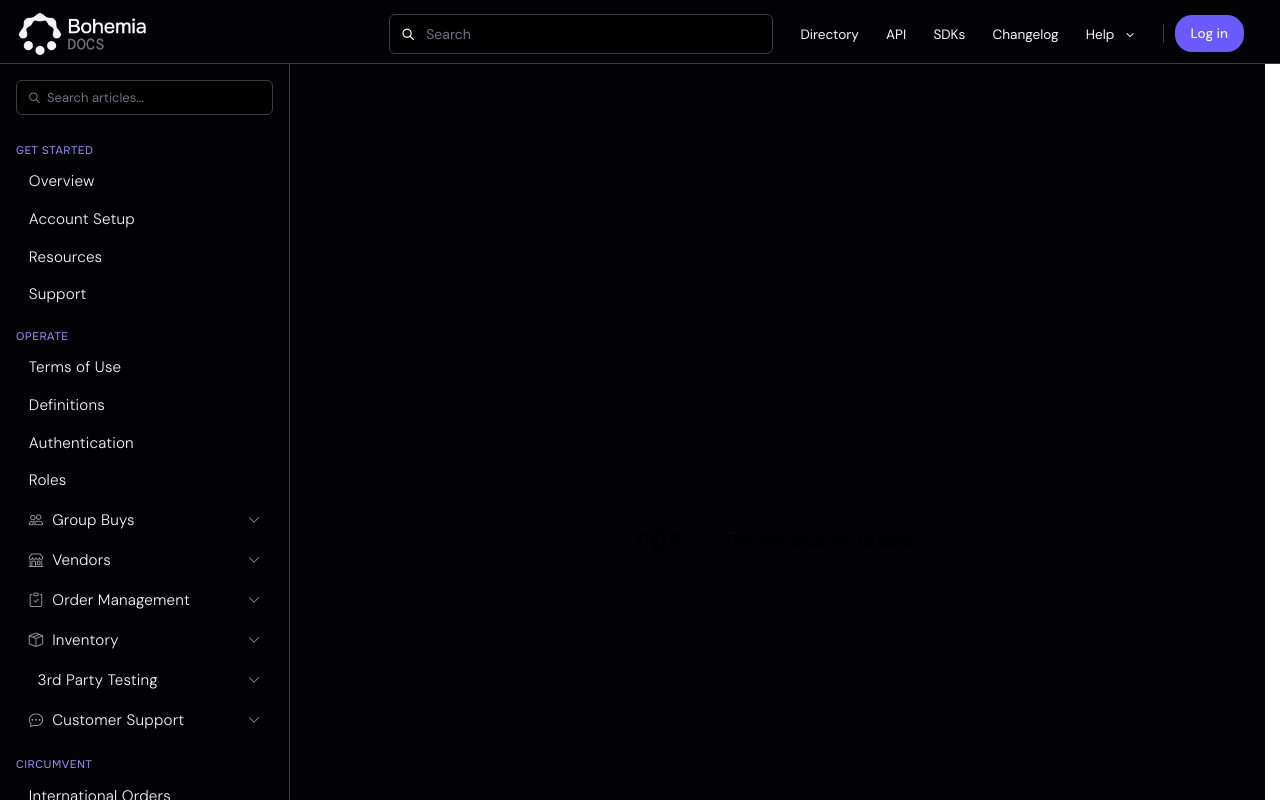
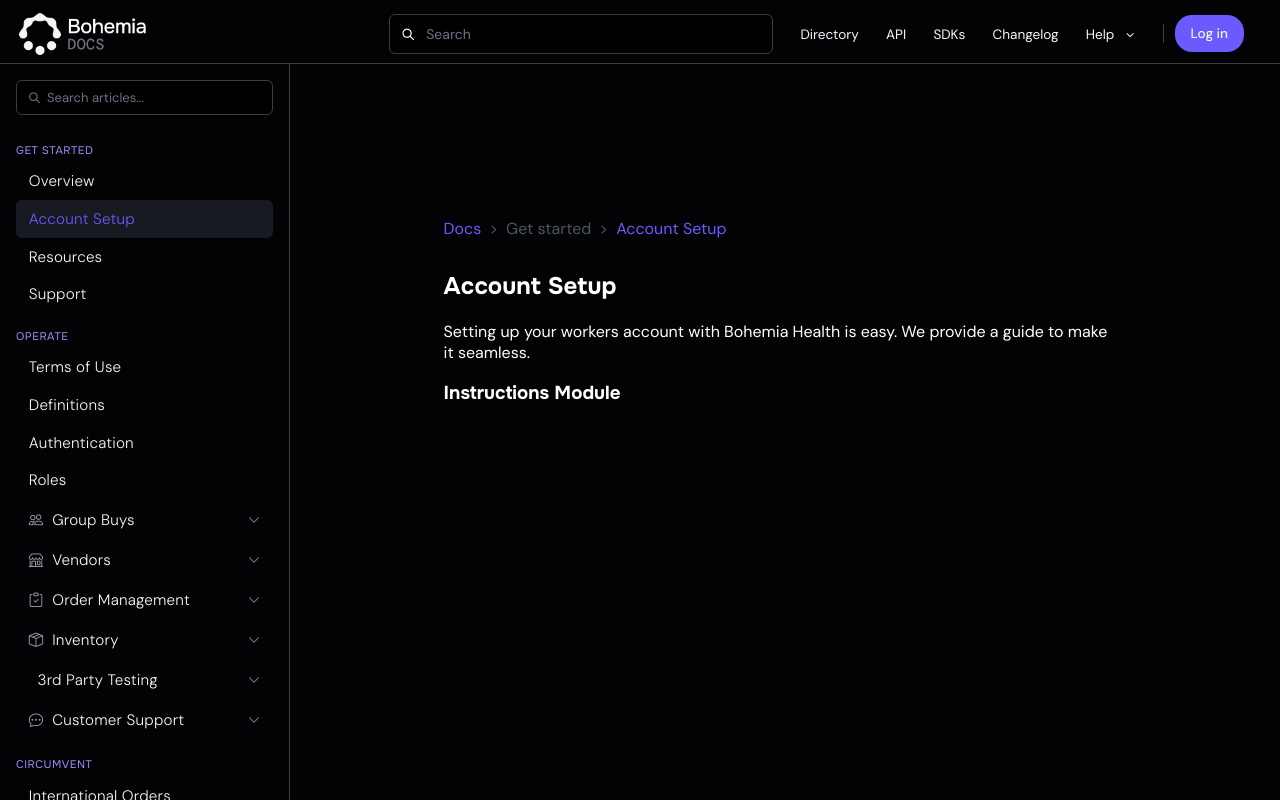
Before and after one commit to bohemia-health/bohemiahealthwiki, a Next.js app in the folder bohemia-docs/: page /account-setup in a window 1280 px wide. Before the commit this address had no page. Shown: the top 800 px of the page. Built offline with nearby package versions, Linux system fonts and the light colour scheme.

Commit message:
add basic single page routing and content view for /account-setup /resources /support pages

```diff
--- /dev/null
+++ b/bohemia-docs/app/account-setup/page.js
@@ -0,0 +1,23 @@
+export default function AccountSetupPage() {
+  return (
+    <main className="content">
+      <div className="breadcrumb">
+        <a href="/">Docs</a>
+        <span>{">"}</span>
+        <span>Get started</span>
+        <span>{">"}</span>
+        <a href="/account-setup">Account Setup</a>
+      </div>
+
+      <section className="doc-page">
+        <h1>Account Setup</h1>
+        <p>
+          Setting up your workers account with Bohemia Health is easy. We
+          provide a guide to make it seamless.
+        </p>
+
+        <h3>Instructions Module</h3>
+      </section>
+    </main>
+  );
+}
--- a/bohemia-docs/components/Sidebar.js
+++ b/bohemia-docs/components/Sidebar.js
@@ -1,7 +1,11 @@
 "use client";
 import { useState } from "react";
+import { usePathname } from "next/navigation";
+import Link from "next/link";
 
 export default function Sidebar() {
+  const pathname = usePathname();
+
   const [groupBuysOpen, setGroupBuysOpen] = useState(false);
   const [vendorsOpen, setVendorsOpen] = useState(false);
   const [orderManagementOpen, setOrderManagementOpen] = useState(false);
@@ -20,16 +24,33 @@ export default function Sidebar() {
         <h6 className="section-label">Get Started</h6>
         <ul className="section-links">
           <li>
-            <a href="#">Overview</a>
+            <a href="/" className={pathname === "/" ? "active" : ""}>
+              Overview
+            </a>
           </li>
           <li>
-            <a href="#">Account Setup</a>
+            <Link
+              href="/account-setup"
+              className={pathname === "/account-setup" ? "active" : ""}
+            >
+              Account Setup
+            </Link>
           </li>
           <li>
-            <a href="#">Resources</a>
+            <Link
+              href="/resources"
+              className={pathname === "/resources" ? "active" : ""}
+            >
+              Resources
+            </Link>
           </li>
           <li>
-            <a href="#">Support</a>
+            <Link
+              href="/support"
+              className={pathname === "/support" ? "active" : ""}
+            >
+              Support
+            </Link>
           </li>
         </ul>
         <h6 className="section-label">Operate</h6>
```
Also changed, not shown: bohemia-docs/app/resources/page.js (added, +18 -0 lines), bohemia-docs/app/support/page.js (added).
